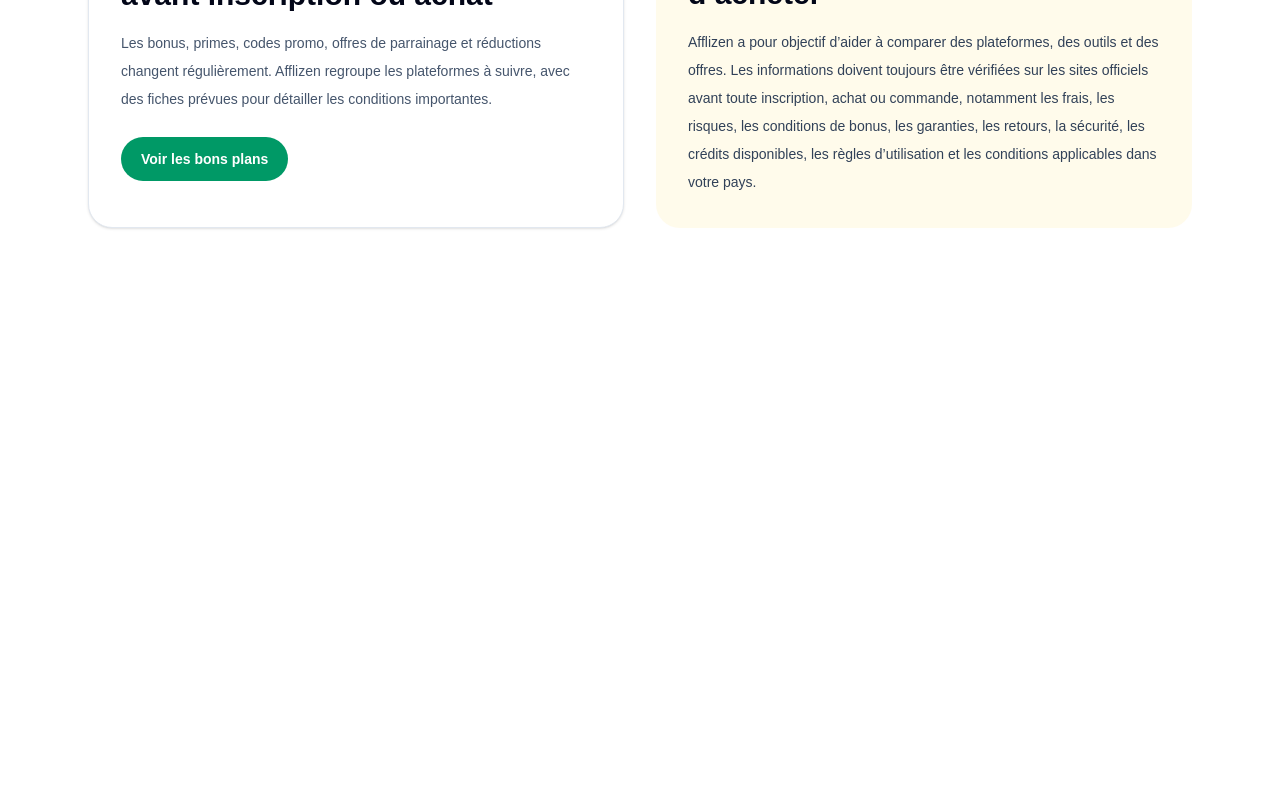
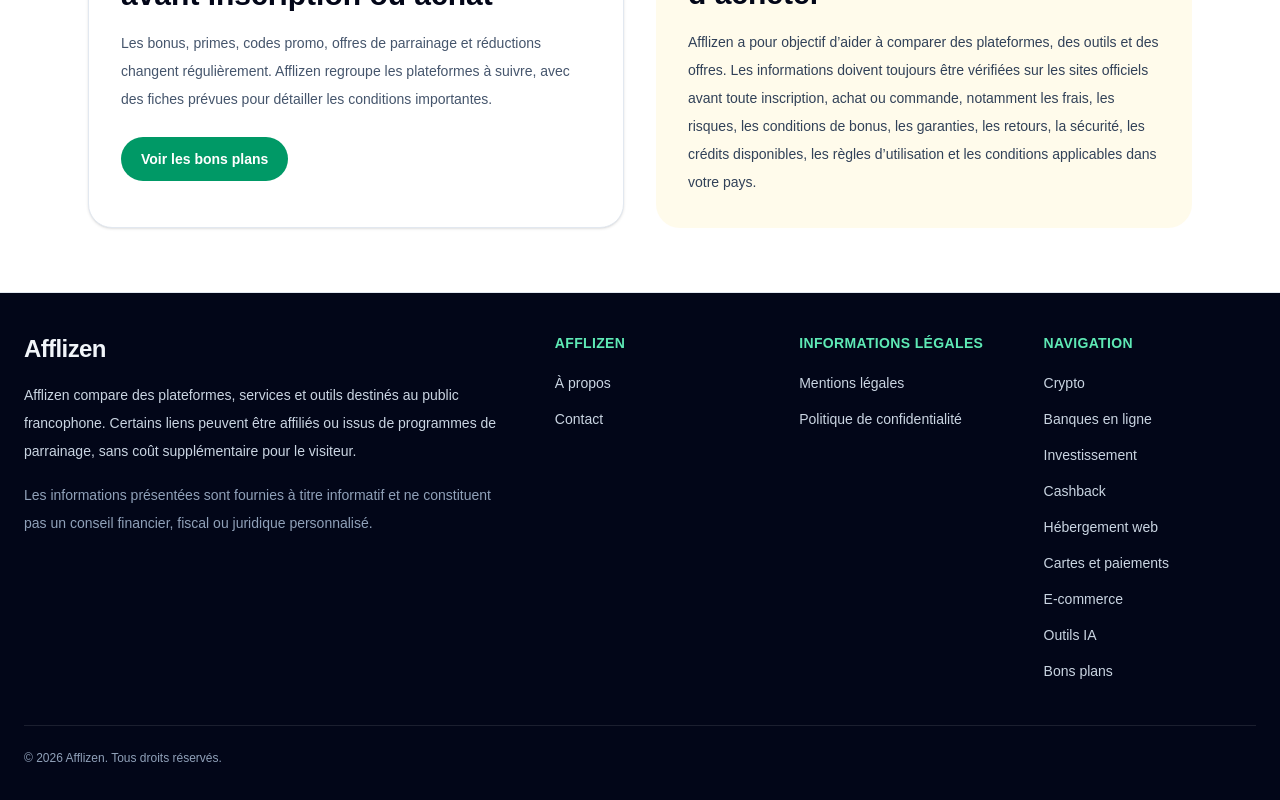
Before and after one commit to sebastienfoulon22-commits/afflizen, a Next.js app: page / in a window 1280 px wide. Shown: the part 2804-3604 px from the top of the page. Before the commit the page ends 3096 px from the top, so only its background shows below. Built offline with nearby package versions, Linux system fonts and the light colour scheme.

Commit message:
Ajouter le footer global

```diff
--- a/app/layout.tsx
+++ b/app/layout.tsx
@@ -1,6 +1,7 @@
 import type { Metadata } from "next";
 import Script from "next/script";
 import BackHomeButton from "../components/BackHomeButton";
+import Footer from "../components/Footer";
 import "./globals.css";
 
 const GA_MEASUREMENT_ID = "G-FYS51DRQTG";
@@ -153,6 +154,8 @@ export default function RootLayout({
         </header>
 
         {children}
+
+        <Footer />
       </body>
     </html>
   );
--- /dev/null
+++ b/components/Footer.tsx
@@ -0,0 +1,102 @@
+import Link from "next/link";
+
+const footerSections = [
+  {
+    id: "afflizen",
+    title: "Afflizen",
+    links: [
+      { label: "À propos", href: "/a-propos" },
+      { label: "Contact", href: "/contact" },
+    ],
+  },
+  {
+    id: "legal",
+    title: "Informations légales",
+    links: [
+      { label: "Mentions légales", href: "/mentions-legales" },
+      {
+        label: "Politique de confidentialité",
+        href: "/politique-de-confidentialite",
+      },
+    ],
+  },
+  {
+    id: "navigation",
+    title: "Navigation",
+    links: [
+      { label: "Crypto", href: "/crypto" },
+      { label: "Banques en ligne", href: "/banques-en-ligne" },
+      { label: "Investissement", href: "/investissement" },
+      { label: "Cashback", href: "/cashback" },
+      { label: "Hébergement web", href: "/hebergement-web" },
+      { label: "Cartes et paiements", href: "/cartes-et-paiements" },
+      { label: "E-commerce", href: "/e-commerce" },
+      { label: "Outils IA", href: "/outils-ia" },
+      { label: "Bons plans", href: "/bons-plans" },
+    ],
+  },
+];
+
+export default function Footer() {
+  const currentYear = new Date().getFullYear();
+
+  return (
+    <footer className="border-t border-slate-200 bg-slate-950 text-slate-100">
+      <div className="mx-auto max-w-[1500px] px-6 py-10">
+        <div className="grid gap-10 lg:grid-cols-[1.4fr_2fr]">
+          <section aria-labelledby="footer-brand">
+            <h2 id="footer-brand" className="text-2xl font-bold tracking-tight">
+              Afflizen
+            </h2>
+
+            <p className="mt-4 max-w-2xl text-sm leading-7 text-slate-300">
+              Afflizen compare des plateformes, services et outils destinés au
+              public francophone. Certains liens peuvent être affiliés ou issus
+              de programmes de parrainage, sans coût supplémentaire pour le
+              visiteur.
+            </p>
+
+            <p className="mt-4 max-w-2xl text-sm leading-7 text-slate-400">
+              Les informations présentées sont fournies à titre informatif et ne
+              constituent pas un conseil financier, fiscal ou juridique
+              personnalisé.
+            </p>
+          </section>
+
+          <nav
+            aria-label="Navigation de pied de page"
+            className="grid gap-8 sm:grid-cols-2 lg:grid-cols-3"
+          >
+            {footerSections.map((section) => (
+              <section key={section.id} aria-labelledby={`footer-${section.id}`}>
+                <h3
+                  id={`footer-${section.id}`}
+                  className="text-sm font-semibold uppercase tracking-wide text-emerald-300"
+                >
+                  {section.title}
+                </h3>
+
+                <ul className="mt-4 space-y-2 text-sm text-slate-300">
+                  {section.links.map((link) => (
+                    <li key={link.href}>
+                      <Link
+                        href={link.href}
+                        className="inline-flex rounded-md py-1 transition hover:text-emerald-300 focus-visible:outline focus-visible:outline-2 focus-visible:outline-offset-4 focus-visible:outline-emerald-300"
+                      >
+                        {link.label}
+                      </Link>
+                    </li>
+                  ))}
+                </ul>
+              </section>
+            ))}
+          </nav>
+        </div>
+
+        <p className="mt-10 border-t border-white/10 pt-6 text-xs text-slate-400">
+          © {currentYear} Afflizen. Tous droits réservés.
+        </p>
+      </div>
+    </footer>
+  );
+}
```
